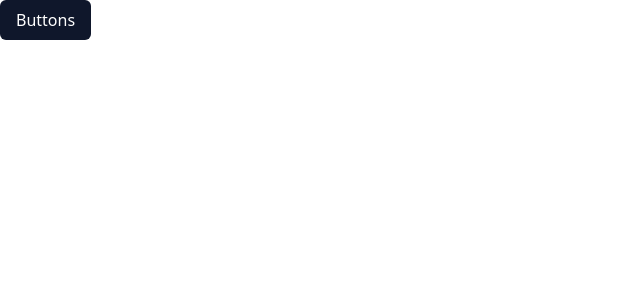
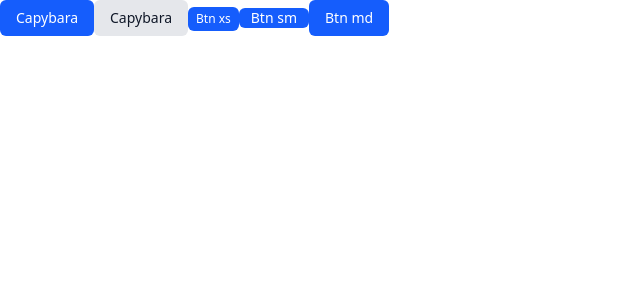
Before and after one commit to hahafiz/design-system, a React (Vite) app: page / in a window 1280 px wide. Shown: the top 300 px of the page, without its empty margins (0-640 px from the left). Built offline with nearby package versions, Linux system fonts and the light colour scheme.

Commit message:
button component progress

```diff
--- a/src/App.jsx
+++ b/src/App.jsx
@@ -7,7 +7,11 @@ function App() {
 
   return (
     <>
-      <Button></Button>
+      <Button variant="primary">Capybara</Button>
+      <Button variant="secondary">Capybara</Button>
+      <Button size="xs">Btn xs</Button>
+      <Button size="sm">Btn sm</Button>
+      <Button size="md">Btn md</Button>
     </>
   );
 }
--- a/src/components/Button/Button.jsx
+++ b/src/components/Button/Button.jsx
@@ -1,22 +1,45 @@
 import React from "react";
 import PropTypes from "prop-types";
 
-const Button = ({ children, ...props }) => {
+const Button = ({ children, variant = "primary", size = "md", ...props }) => {
+  // base styling for all buttons
+  const baseClasses =
+    "inline-flex items-center justify center font-medium rounded-md focus:outline-none focus:ring-2 focus:ring-offset-2 transition-colors";
+
+  // variant styling
+  const variantClasses = {
+    primary: "bg-blue-600 hover:bg-blue-700 text-white focus:ring-blue-500",
+    secondary:
+      "bg-gray-200 hover:bg-gray-300 text-gray-900 focus:ring-gray-500",
+  };
+
+  // size styling
+  const sizeClasses = {
+    xs: "py-1 px-2 text-xs",
+    sm: "py-1/5 px-3 text-sm",
+    md: "py-2 px-4 text-sm",
+    lg: "py-2.5 px-5 text-base",
+    xl: "py-3 px-6 text-lg",
+  };
+
+  // combine classes
+  const buttonClasses = [
+    baseClasses,
+    variantClasses[variant],
+    sizeClasses[size],
+  ].join(" ");
+
   return (
-    <button
-      className="px-4 py-2 bg-slate-900 hover:bg-slate-800 rounded-md text-white"
-      {...props}
-    >
-      Buttons
+    <button className={buttonClasses} {...props}>
       {children}
     </button>
   );
 };
 
 Button.propTypes = {
-  children: PropTypes.node,
+  children: PropTypes.node.isRequired,
   variant: PropTypes.oneOf(["primary", "secondary"]),
-  size: PropTypes.oneOf(["xs", "sm", "md", "lg"]),
+  size: PropTypes.oneOf(["xs", "sm", "md", "lg", "xl"]),
 };
 
 export default Button;
```
